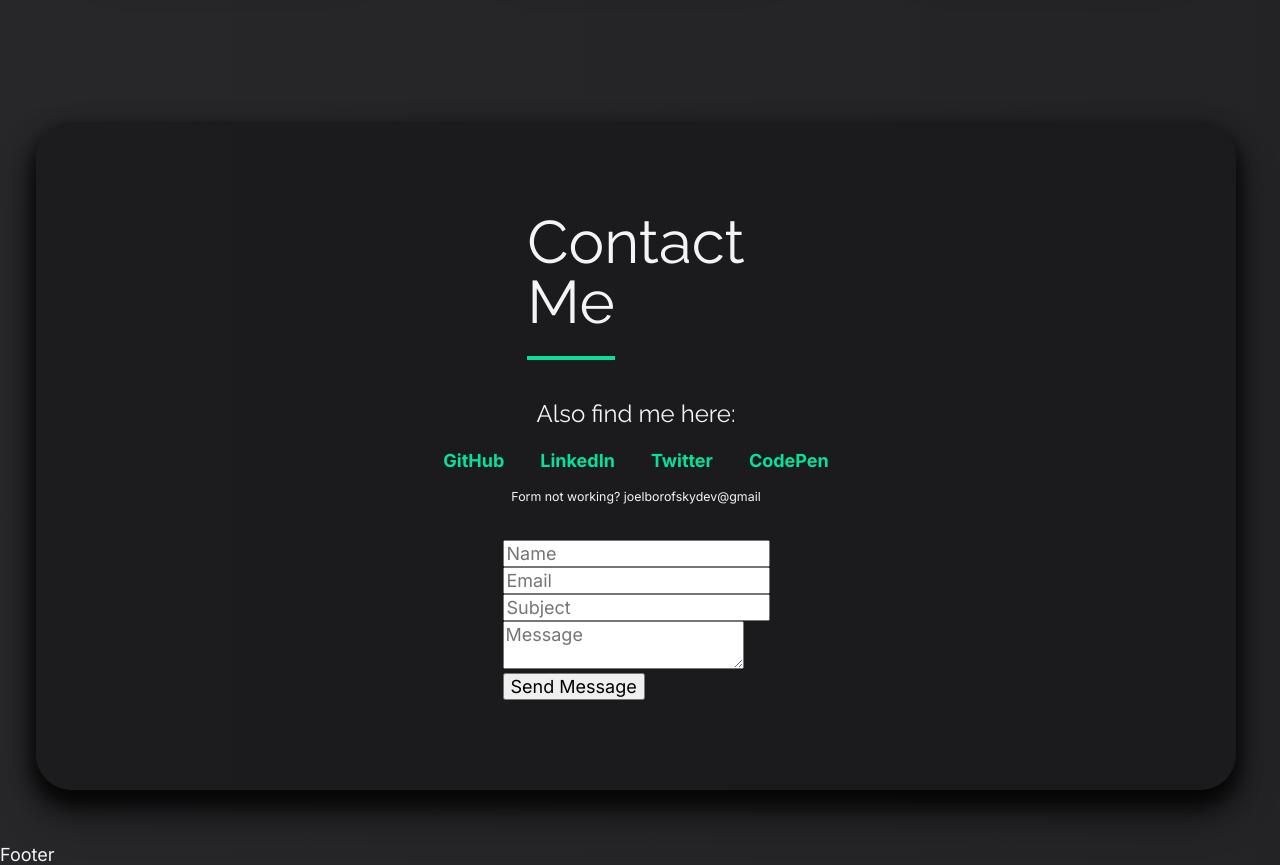
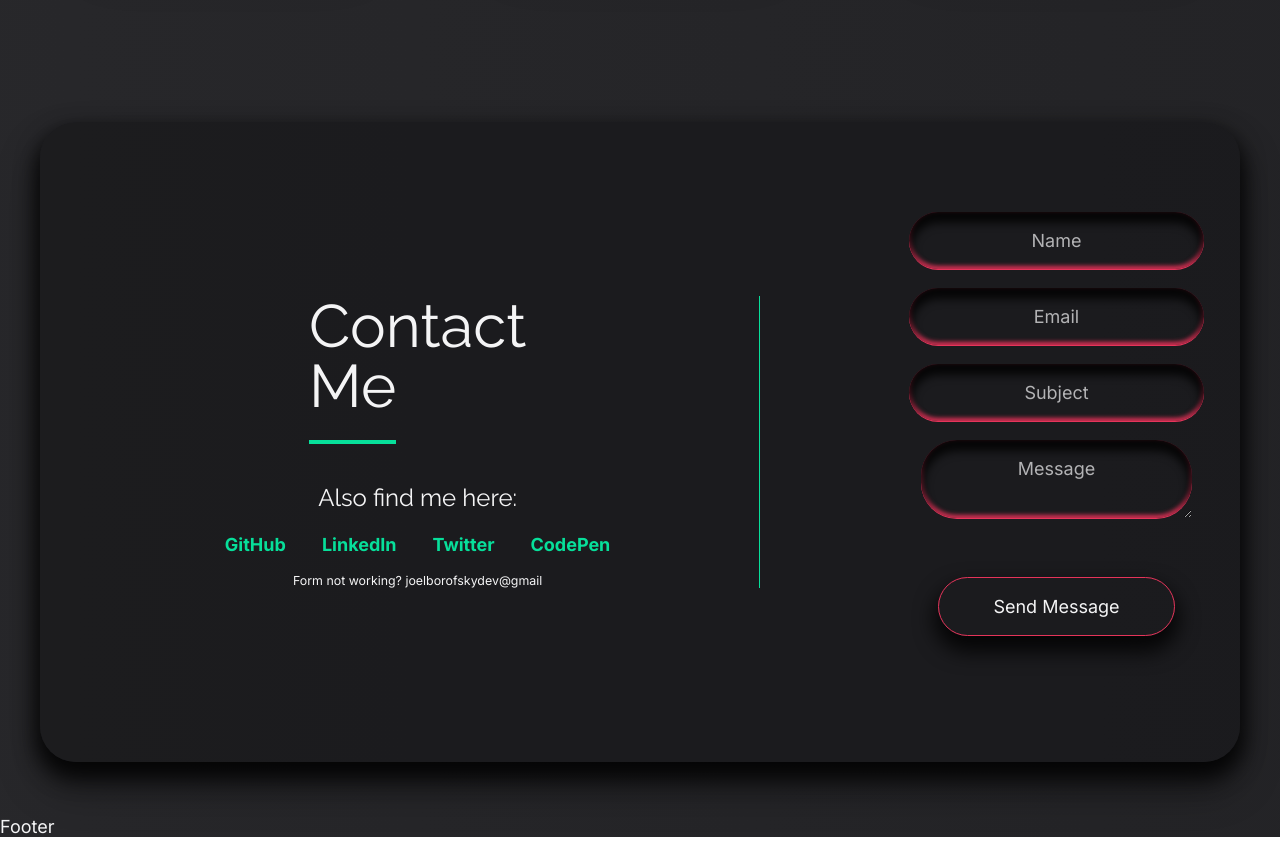
Before and after one commit to BorofskyDev/dark-light-theme-profile, a React (Vite) app: page / in a window 1280 px wide. Shown: the part 3800-4665 px from the top of the page. After the commit the page ends 4637 px from the top, so only its background shows below. Built offline with nearby package versions, Linux system fonts and the light colour scheme.

Commit message:
updated contact

```diff
--- a/src/components/Contact.jsx
+++ b/src/components/Contact.jsx
@@ -84,7 +84,7 @@ function Contact() {
               className='Contact__form-control--input'
             />
           </div>
-          <button className="Contact__button">Send Message</button>
+          <button className="Contact__button shadow-md">Send Message</button>
         </form>
       </div>
     </section>
--- a/src/scss/sections/_contact.scss
+++ b/src/scss/sections/_contact.scss
@@ -1,22 +1,24 @@
 .Contact {
   max-width: 1200px;
-  margin: 3em 2em;
-  background-color: hsl(var(--bg-primary) / 0.7 );
-  // border: 1px solid hsl(var(--bg-primary));
+  margin: 3em auto;
+  background-color: hsl(var(--bg-primary) / 0.7);
   border-radius: 2em;
-  // box-shadow: 0 10px 20px 3px rgba(0, 0, 0, 0.8);
   display: flex;
   align-items: center;
   flex-direction: column;
-  justify-content: center;
+  justify-content: space-between;
   gap: 2em;
 
   &__content-container {
     display: flex;
+    height: 100%;
+    width: 100%;
     flex-direction: column;
     align-items: center;
-    justify-content: center;
+    justify-content: space-between;
     gap: 1em;
+    padding-bottom: 2em;
+    border-bottom: 1px solid hsl(var(--clr-primary));
   }
 
   &__header {
@@ -54,4 +56,70 @@
   &__email {
     font-size: 0.775rem;
   }
+
+  &__form {
+    display: flex;
+    flex-direction: column;
+    align-items: center;
+    justify-content: center;
+    gap: 1em;
+  }
+
+  &__form-control {
+    &--input {
+      padding: 1em;
+      border-radius: 2em;
+      border: none;
+      border-bottom: 1px solid hsl(var(--clr-secondary));
+      background: transparent;
+      color: hsl(var(--txt-primary));
+      box-shadow: 0 8px 8px 3px rgba(0, 0, 0, 0.8) inset,
+        0 -2px 4px 1px hsl(var(--clr-secondary)) inset;
+      transition: all 200ms linear;
+
+      &:focus {
+        box-shadow: 0 8px 8px 3px rgba(0, 0, 0, 0.8) inset,
+          0 -2px 4px 1px hsl(var(--clr-primary)) inset;
+        border-color: hsl(var(--clr-primary));
+      }
+
+      &::placeholder {
+        text-align: center;
+        color: hsl(var(--txt-primary) / 0.7);
+      }
+    }
+  }
+  &__button {
+    margin: 2em auto;
+    padding: 1em 3em;
+    border-radius: 2em;
+    border: 1px solid hsl(var(--clr-secondary));
+    background: transparent;
+    color: hsl(var(--txt-primary));
+    cursor: pointer;
+    transition: all 500ms linear;
+
+    &:hover,
+    &:focus {
+      border-color: hsl(var(--clr-primary));
+      background-color: hsl(var(--clr-primary));
+      text-shadow: 0 0 3px #000;
+      letter-spacing: 1px;
+    }
+  }
+
 }
+
+@media (min-width: 55em){
+  .Contact {
+    flex-direction: row;
+
+    &__content-container {
+      border: none;
+      margin-right: 10%;
+      padding: 0;
+      height: 100%;
+      border-right: 1px solid hsl(var(--clr-primary));
+    }
+  }
+}
```
Also changed, not shown: src/scss/globals/_media.scss (line endings or trailing spaces).
